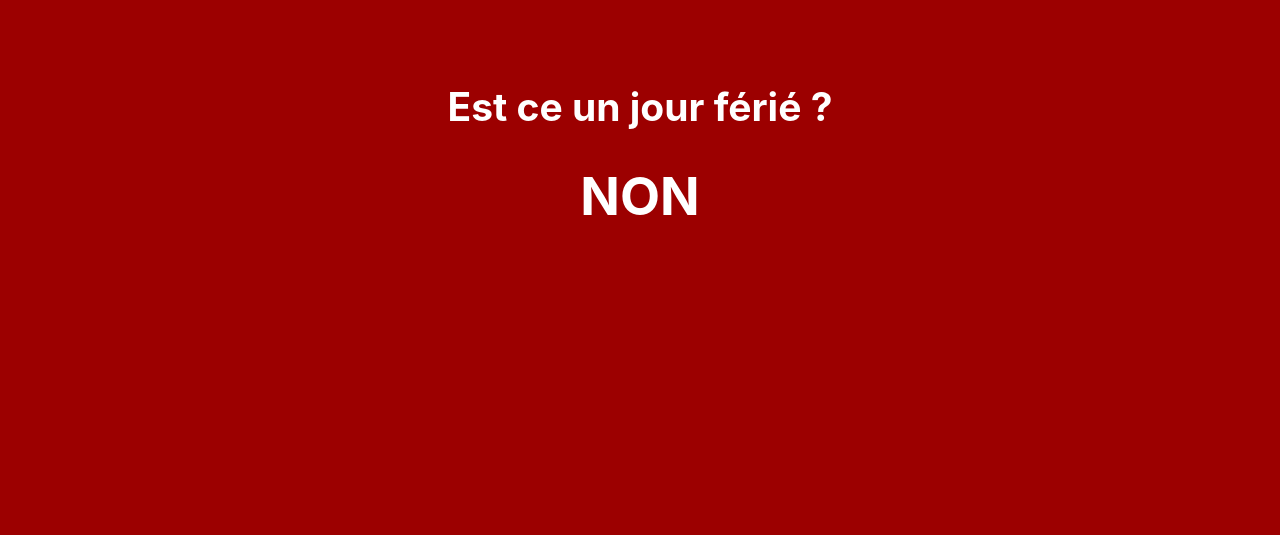
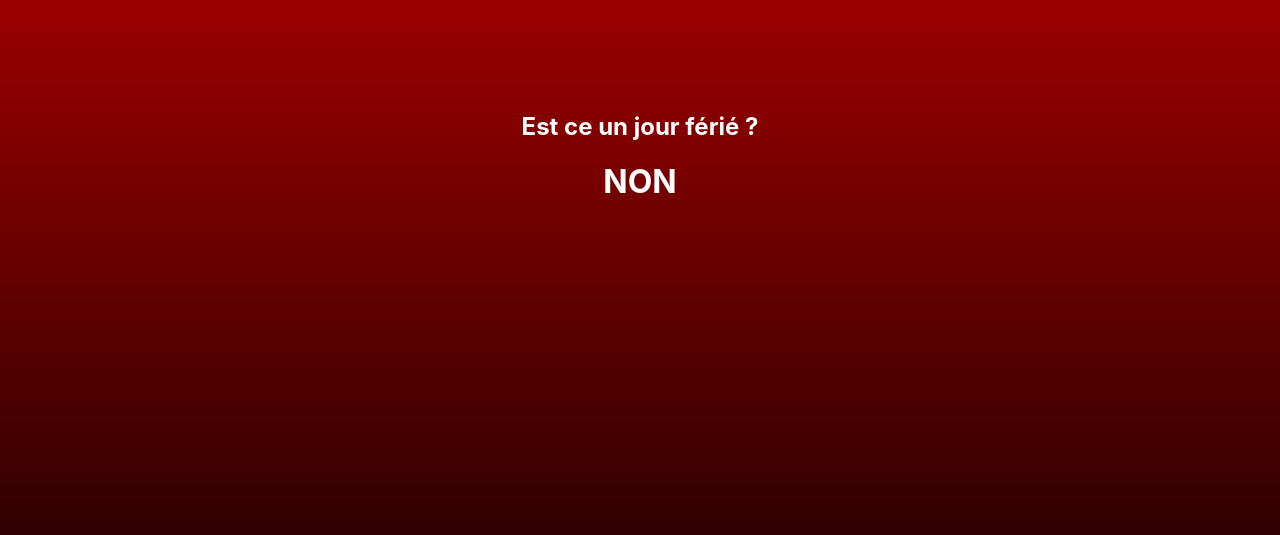
Before and after one commit to psemsari/est-ce-un-jour-ferie, a React (Create React App) app: page / in a window 1280 px wide. Shown: the part 243-778 px from the top of the page. Built offline with nearby package versions, Linux system fonts and the light colour scheme; no server answers; the HTML template or start-up script is replaced by a standard one.

Commit message:
fix: better visibility of text and better structure

```diff
--- a/src/Anim.js
+++ b/src/Anim.js
@@ -6,8 +6,9 @@ function Anim() {
     renderOnAddRemove: false,
     selection: false
     });
-    canvas.setHeight(document.body.clientHeight);
-    canvas.setWidth(document.body.clientWidth);
+    const appheader = document.getElementsByClassName('App-header')[0]
+    canvas.setHeight(appheader.offsetHeight);
+    canvas.setWidth(appheader.offsetWidth);
     fabric.Object.prototype.transparentCorners = false;
     fabric.Object.prototype.objectCaching = true;
 
@@ -32,7 +33,7 @@ function Anim() {
     fabric.loadSVGFromURL('https://api.iconify.design/fluent-emoji/party-popper.svg', function(objects, options) {
         var obj = fabric.util.groupSVGElements(objects, options);
 
-        for (let i = 0; i < 300; i++)
+        for (let i = 0; i < 100; i++)
         {
         obj.clone((clone) => {
             clone.scale = Math.ceil(Math.random() * 3) + 5
@@ -49,6 +50,12 @@ function Anim() {
         update()
     });
 
+    window.onresize = () => {
+        const appheader = document.getElementsByClassName('App-header')[0]
+        canvas.setHeight(appheader.offsetHeight);
+        canvas.setWidth(appheader.offsetWidth);
+    }
+
 }
 
 export default Anim;
--- a/src/App.css
+++ b/src/App.css
@@ -1,17 +1,11 @@
 .App {
-  text-align: center;
+  overflow: hidden;
 }
 
 .App-header {
   background-color: #9c0000;
-  min-height: 100vh;
-  display: flex;
-  flex-direction: column;
-  align-items: center;
-  justify-content: center;
-  font-size: calc(10px + 2vmin);
-  color: white;
-  z-index: -1;
+  width: 100vw;
+  height: 100vh;
 }
 
 .isFerie {
@@ -19,14 +13,20 @@
 }
 
 #c {
+}
+
+#block {
   position: absolute;
-  top: 0;
-  left: 0;
-  z-index: 0;
-  width: 100vw;
-  height: 100vh;
+  width: 100%;
+  height: 100%;
+  background: linear-gradient(180deg, rgba(255,255,255,0) 30%, rgba(0,0,0,0.7185574058725053) 100%);
+  display: flex;
+  align-items: center;
+  justify-content: center;
 }
 
 #text {
-  z-index: 1;
+  color: white;
+  text-align: center;
+  /* background: linear-gradient(to bottom, transparent 0%, black 100%); */
 }
--- a/src/App.js
+++ b/src/App.js
@@ -7,7 +7,6 @@ function compare(dates, actual) {
   {
     const date = new Date(day)
     if (date === actual)
-    return {day: dates[day]}
       return {day: dates[day]}
   }
   return {day: null}
@@ -34,7 +33,7 @@ const Header = ({day}) => {
   if (day.day)
     return (
       <header className="App-header isFerie">
-        <Canva></Canva>
+        <div id="block">
           <div id="text">
             <h2>
               Est ce un jour férié ?
@@ -43,11 +42,14 @@ const Header = ({day}) => {
               <IsFerie day={day}></IsFerie>
             </h1>
           </div>
+        </div>
+        <Canva></Canva>
       </header>
     )
 
   return (
     <header className="App-header">
+      <div id="block">
         <div id="text">
           <h2>
             Est ce un jour férié ?
@@ -55,6 +57,7 @@ const Header = ({day}) => {
           <h1>
             <IsFerie day={day}></IsFerie>
           </h1>
+        </div>
       </div>
     </header>
   )
```
Lines whose indentation alone changed are shown as unchanged.
